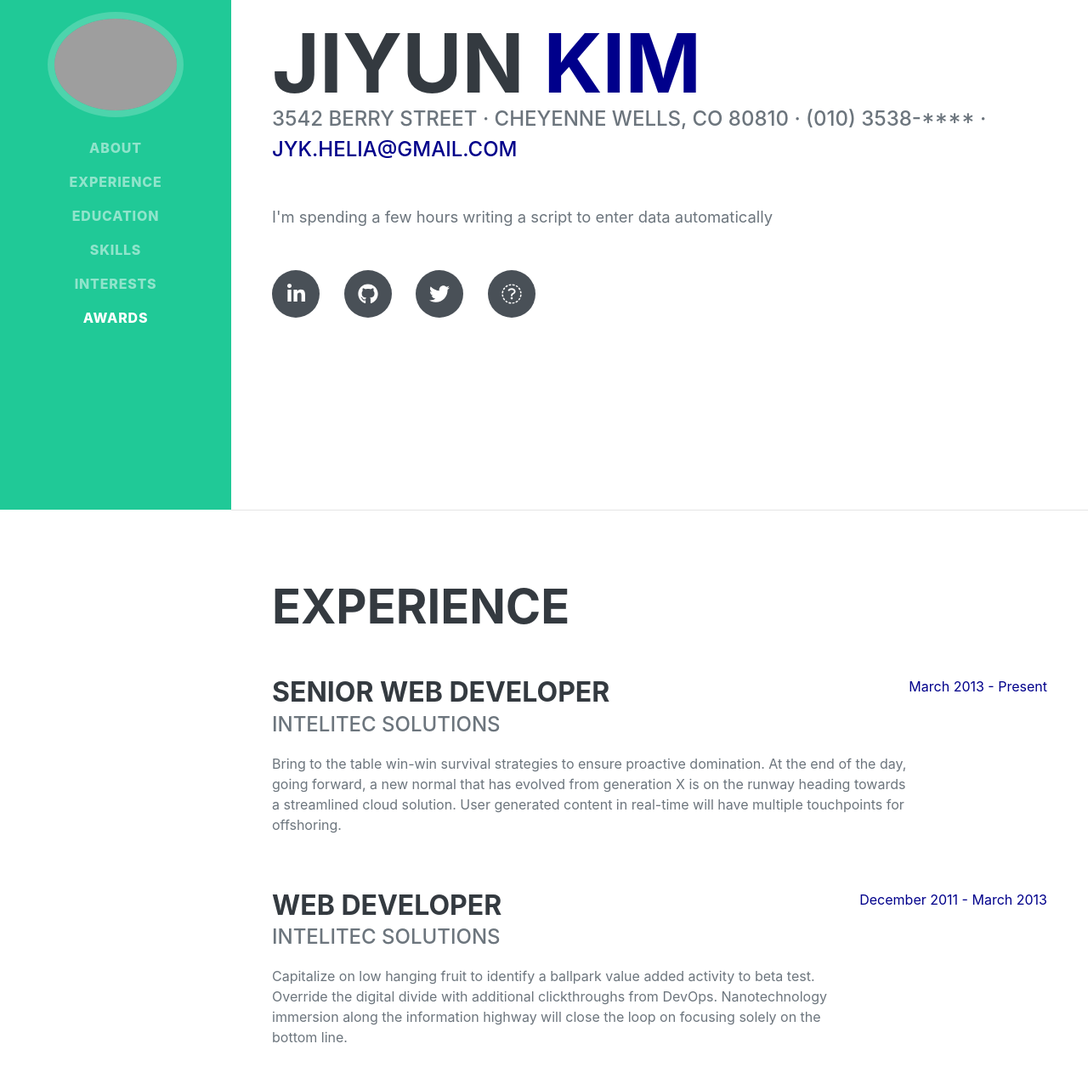
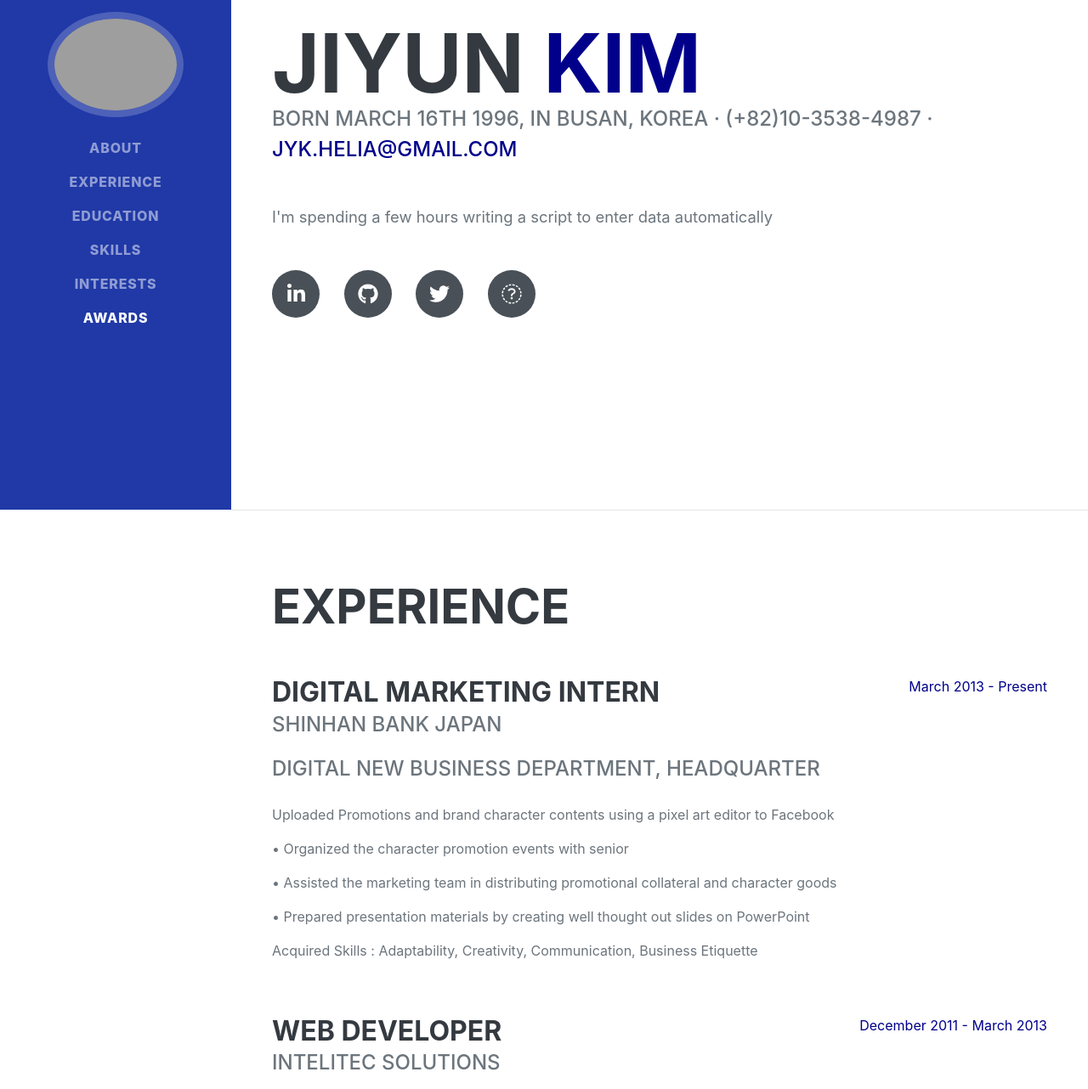
Before and after one commit to Helia-17/Helia-17.github.io, a plain HTML site: page index.html in a window 1280 px wide. Shown: the part 200-1482 px from the top of the page at 85% size. Drawn offline with nearby package versions, Linux system fonts and the light colour scheme; grey boxes are pictures that could not be loaded; a web font is replaced by a local one.

Commit message:
contents changed_1th

```diff
--- a/index.html
+++ b/index.html
@@ -44,7 +44,7 @@
                         <span class="text-primary">Kim</span>
                     </h1>
                     <div class="subheading mb-5">
-                        3542 Berry Street · Cheyenne Wells, CO 80810 · (010) 3538-**** ·
+                        Born March 16th 1996, in Busan, Korea · (+82)10-3538-4987 ·
                         <a href="mailto:jyk.helia@gmail.com">jyk.helia@gmail.com</a>
                     </div>
                     <p class="lead mb-5">I'm spending a few hours writing a script to enter data automatically</p>
@@ -63,9 +63,14 @@
                     <h2 class="mb-5">Experience</h2>
                     <div class="d-flex flex-column flex-md-row justify-content-between mb-5">
                         <div class="flex-grow-1">
-                            <h3 class="mb-0">Senior Web Developer</h3>
-                            <div class="subheading mb-3">Intelitec Solutions</div>
-                            <p>Bring to the table win-win survival strategies to ensure proactive domination. At the end of the day, going forward, a new normal that has evolved from generation X is on the runway heading towards a streamlined cloud solution. User generated content in real-time will have multiple touchpoints for offshoring.</p>
+                            <h3 class="mb-0">Digital Marketing Intern</h3>
+                            <div class="subheading mb-3">Shinhan Bank Japan</div>
+                            <div class="subheading mb-4">Digital New Business Department, Headquarter</div>
+                            <p>Uploaded Promotions and brand character contents using a pixel art editor to Facebook</p>
+                            <p> •	Organized the character promotion events with senior</p>
+                            <p> •	Assisted the marketing team in distributing promotional collateral and character goods</p>
+                            <p> •	Prepared presentation materials by creating well thought out slides on PowerPoint</p>
+                            <p> Acquired Skills : Adaptability, Creativity, Communication, Business Etiquette</p>
                         </div>
                         <div class="flex-shrink-0"><span class="text-primary">March 2013 - Present</span></div>
                     </div>
```
Also changed, not shown: css/styles.css.
